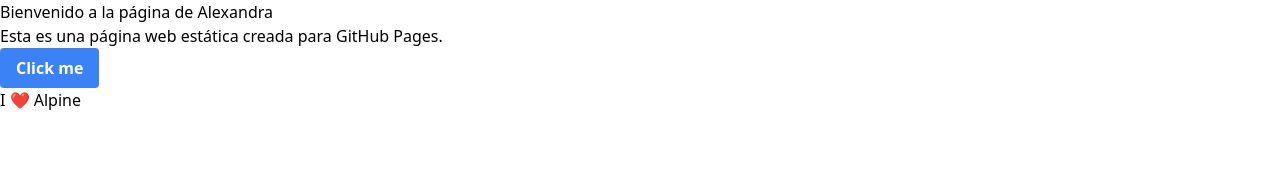
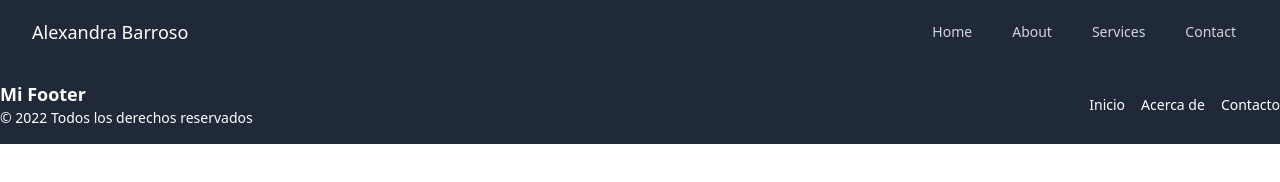
Before and after one commit to antoniolulee/alexandra, a plain HTML site: page index.html in a window 1280 px wide. Drawn offline with nearby package versions, Linux system fonts and the light colour scheme.

Commit message:
add partials

```diff
--- /dev/null
+++ b/footer.html
@@ -0,0 +1,16 @@
+
+  <footer class="bg-gray-800 text-white py-4">
+    <div class="container mx-auto flex justify-between items-center">
+      <div>
+        <h1 class="text-lg font-bold">Mi Footer</h1>
+        <p class="text-sm">© 2022 Todos los derechos reservados</p>
+      </div>
+      <div>
+        <ul class="flex space-x-4">
+          <li><a href="#" class="text-sm">Inicio</a></li>
+          <li><a href="#" class="text-sm">Acerca de</a></li>
+          <li><a href="#" class="text-sm">Contacto</a></li>
+        </ul>
+      </div>
+    </div>
+  </footer>
--- a/index.html
+++ b/index.html
@@ -8,13 +8,25 @@
       <link href="https://cdn.jsdelivr.net/npm/tailwindcss@2.2.19/dist/tailwind.min.css" rel="stylesheet">
   </head>
   <body>
-	<h1>Bienvenido a la página de Alexandra</h1>
-	<p>Esta es una página web estática creada para GitHub Pages.</p>
-  <button class="bg-blue-500 hover:bg-blue-700 text-white font-bold py-2 px-4 rounded">
-    Click me
-  </button>
+    <!-- Navbar -->
+    <div id="navbar"></div>
 
-  <h1 x-data="{ message: 'I ❤️ Alpine' }" x-text="message"></h1>
+    <!-- Footer -->
+    <div id="footer"></div>
+
+
+    <script>
+      function loadPartial(id, url) {
+          fetch(url)
+              .then(response => response.text())
+              .then(data => {
+                  document.getElementById(id).innerHTML = data;
+              });
+      }
+
+      loadPartial('navbar', 'navbar.html');
+      loadPartial('footer', 'footer.html');
+    </script>
     <!-- Alpine.js CDN -->
     <script src="https://cdn.jsdelivr.net/npm/alpinejs@3.10.2/dist/cdn.min.js" defer></script>
   </body>
--- /dev/null
+++ b/navbar.html
@@ -0,0 +1,36 @@
+
+  <nav class="bg-gray-800">
+    <div class="max-w-7xl mx-auto px-4 sm:px-6 lg:px-8">
+      <div class="flex items-center justify-between h-16">
+        <div class="flex items-center">
+          <div class="flex-shrink-0">
+            <span class="text-white text-lg">Alexandra Barroso</span>
+          </div>
+        </div>
+        <div class="hidden md:block">
+          <div class="ml-10 flex items-baseline space-x-4">
+            <a href="#" class="text-gray-300 hover:bg-gray-700 hover:text-white px-3 py-2 rounded-md text-sm font-medium">Home</a>
+            <a href="#" class="text-gray-300 hover:bg-gray-700 hover:text-white px-3 py-2 rounded-md text-sm font-medium">About</a>
+            <a href="#" class="text-gray-300 hover:bg-gray-700 hover:text-white px-3 py-2 rounded-md text-sm font-medium">Services</a>
+            <a href="#" class="text-gray-300 hover:bg-gray-700 hover:text-white px-3 py-2 rounded-md text-sm font-medium">Contact</a>
+          </div>
+        </div>
+        <div class="-mr-2 flex md:hidden">
+          <button @click="open = !open" class="inline-flex items-center justify-center p-2 rounded-md text-gray-400 hover:text-white hover:bg-gray-700 focus:outline-none focus:bg-gray-700 focus:text-white">
+            <svg class="h-6 w-6" stroke="currentColor" fill="none" viewBox="0 0 24 24">
+              <path :class="{'hidden': open, 'inline-flex': !open }" class="inline-flex" stroke-linecap="round" stroke-linejoin="round" stroke-width="2" d="M4 6h16M4 12h16M4 18h16"></path>
+              <path :class="{'hidden': !open, 'inline-flex': open }" class="hidden" stroke-linecap="round" stroke-linejoin="round" stroke-width="2" d="M6 18L18 6M6 6l12 12"></path>
+            </svg>
+          </button>
+        </div>
+      </div>
+    </div>
+    <div :class="{'block': open, 'hidden': !open}" class="hidden md:hidden">
+      <div class="px-2 pt-2 pb-3 space-y-1 sm:px-3">
+        <a href="#" class="text-gray-300 hover:bg-gray-700 hover:text-white block px-3 py-2 rounded-md text-base font-medium">Home</a>
+        <a href="#" class="text-gray-300 hover:bg-gray-700 hover:text-white block px-3 py-2 rounded-md text-base font-medium">About</a>
+        <a href="#" class="text-gray-300 hover:bg-gray-700 hover:text-white block px-3 py-2 rounded-md text-base font-medium">Services</a>
+        <a href="#" class="text-gray-300 hover:bg-gray-700 hover:text-white block px-3 py-2 rounded-md text-base font-medium">Contact</a>
+      </div>
+    </div>
+  </nav>
```
Lines whose indentation alone changed are shown as unchanged.
